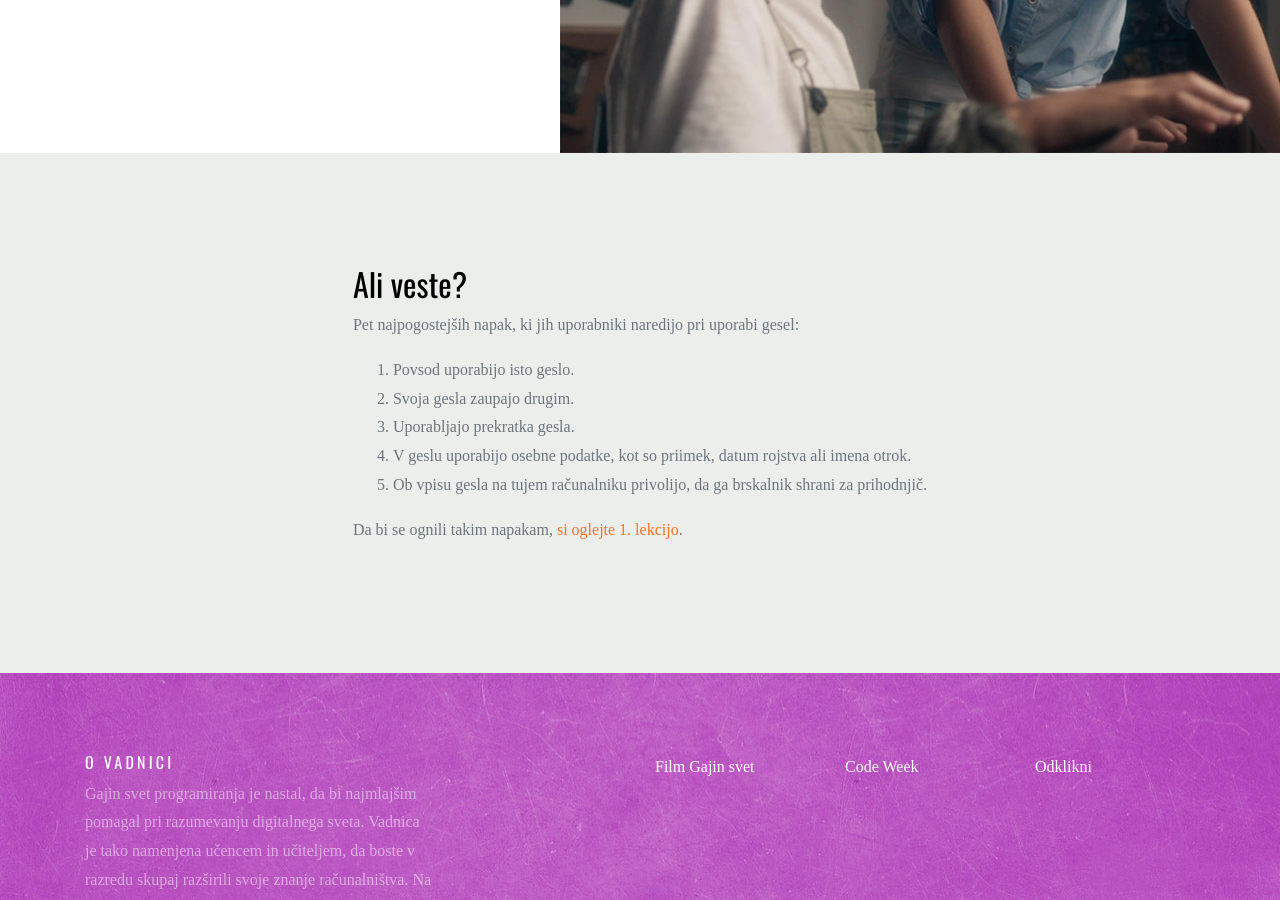
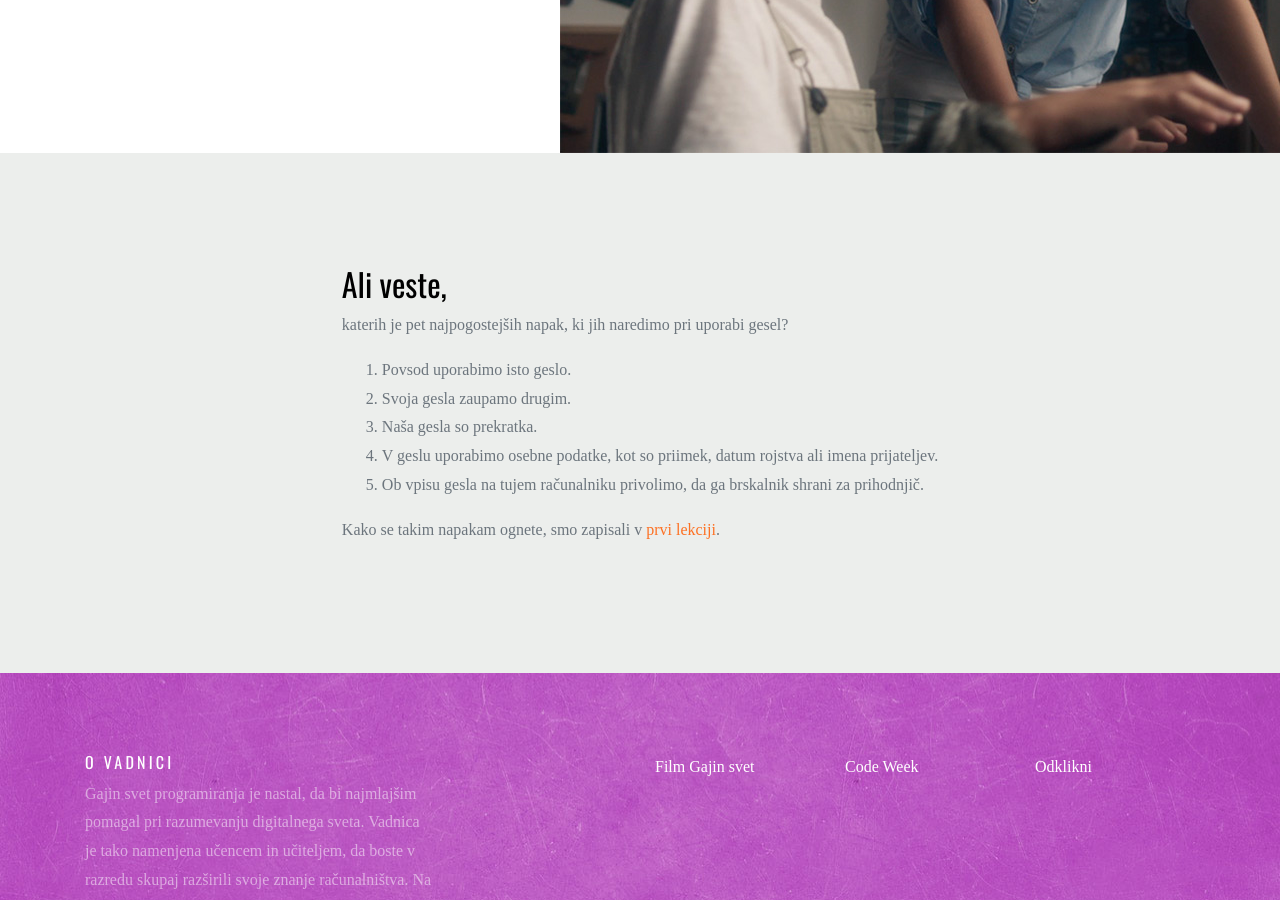
Before and after one commit to codeweeksi/gajin-svet, a Jekyll site: the page built from vadnica/index.md, in a window 1280 px wide and 900 px high, scrolled down 2876 px. Built offline with Jekyll 4.4.1, drawn with Linux system fonts in a browser that asks for light colours; some web fonts are replaced; comment, search, counter and statistics services are not loaded; some of the changed text lies outside the part shown.

Commit message:
edited text

```diff
--- a/_layouts/lessons.html
+++ b/_layouts/lessons.html
@@ -49,8 +49,8 @@ layout: default
   <div class="container">
     <div class="row justify-content-center align-items-center intro">
       <div class="col-md-7 text-center element-animate">
-        <h2>Šole, sodelujte na Code Weeku!</h2>
-        <p class="lead mb-5">Učitelji in učenci, pridružite se nam pri spoznavanju digitalnega sveta in s pomočjo vadnice Gajin svet programiranja organizirajte računalnikarsko delavnico v svojem razredu.</p>
+        <h2>Učitelji in učenci,</h2>
+        <p class="lead mb-5">pridružite se nam pri spoznavanju digitalnega sveta in s pomočjo vadnice Gajin svet programiranja organizirajte računalnikarsko delavnico v svojem razredu.</p>
         <p><a href="/vadnica/sole/sodelujte-na-code-weeku/" class="btn btn-light">Organizirajte delavnico</a></p>
       </div>
     </div>
@@ -87,16 +87,16 @@ layout: default
   <div class="container">
   <div class="row justify-content-center align-items-center intro">
     <div class="ol-md-7 element-animate">
-      <h2>Ali veste?</h2>
-      <p>Pet najpogostejših napak, ki jih uporabniki naredijo pri uporabi gesel:</p>
+      <h2>Ali veste,</h2>
+      <p>katerih je pet najpogostejših napak, ki jih naredimo pri uporabi gesel?</p>
       <ol>
-        <li>Povsod uporabijo isto geslo.</li>
-        <li>Svoja gesla zaupajo drugim.</li>
-        <li>Uporabljajo prekratka gesla.</li>
-        <li>V geslu uporabijo osebne podatke, kot so priimek, datum rojstva ali imena otrok.</li>
-        <li>Ob vpisu gesla na tujem računalniku privolijo, da ga brskalnik shrani za prihodnjič.</li>
+        <li>Povsod uporabimo isto geslo.</li>
+        <li>Svoja gesla zaupamo drugim.</li>
+        <li>Naša gesla so prekratka.</li>
+        <li>V geslu uporabimo osebne podatke, kot so priimek, datum rojstva ali imena prijateljev.</li>
+        <li>Ob vpisu gesla na tujem računalniku privolimo, da ga brskalnik shrani za prihodnjič.</li>
       </ol>
-      <p>Da bi se ognili takim napakam, <a href="/vadnica/lekcije/kako-je-matic-uganil-teino-geslo/">si oglejte 1. lekcijo</a>.</p>
+      <p>Kako se takim napakam ognete, smo zapisali v <a href="/vadnica/lekcije/kako-je-matic-uganil-teino-geslo/">prvi lekciji</a>.</p>
       </div>
   </div>
   </div>
```
